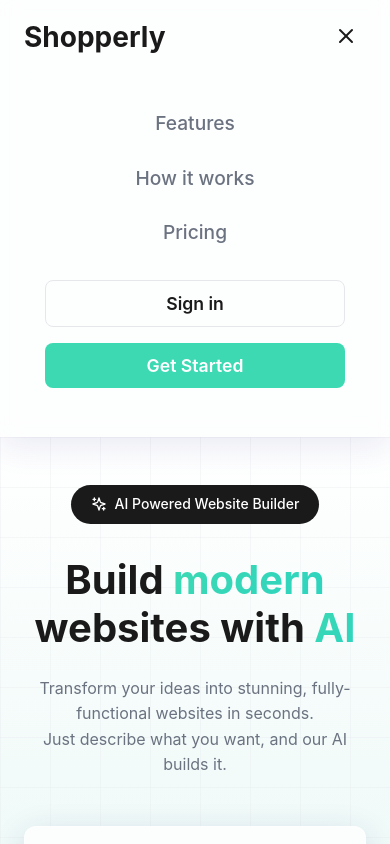
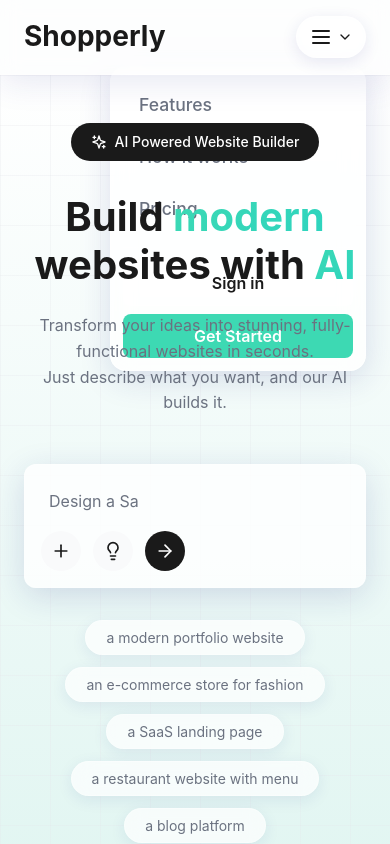
Before and after one commit to izzychils/shopperly-fe, a React (Vite) app: page / in a window 390 px wide. Both pictures are taken after a click on the button 346 px from the left and 37 px from the top of the page. Shown: the top 844 px of the page. Built offline with nearby package versions, Linux system fonts and the light colour scheme.

Commit message:
Implemented glassmorphic dropdown menu for mobile navigation using Radix UI

```diff
--- a/package.json
+++ b/package.json
@@ -10,6 +10,7 @@
     "preview": "vite preview"
   },
   "dependencies": {
+    "@radix-ui/react-dropdown-menu": "^2.1.25",
     "clsx": "^2.1.1",
     "framer-motion": "^14.1.0",
     "lucide-react": "^0.292.0",
--- a/src/components/layout/Header.css
+++ b/src/components/layout/Header.css
@@ -103,43 +103,100 @@
   }
 }
 
-.nav-mobile {
-  display: flex;
-  flex-direction: column;
-  gap: 1.5rem;
-  padding: 2rem 0;
-  border-top: 1px solid rgba(255, 255, 255, 0.18);
-  margin-top: 1rem;
-  animation: slideDown 0.3s ease;
-  align-items: center;
-  text-align: center;
+.mobile-menu-dropdown {
+  display: block;
 }
 
-.nav-mobile .nav-link {
-  font-size: 1.2rem;
-}
-
-@keyframes slideDown {
-  from {
-    opacity: 0;
-    transform: translateY(-10px);
-  }
-  to {
-    opacity: 1;
-    transform: translateY(0);
+@media (min-width: 768px) {
+  .mobile-menu-dropdown {
+    display: none;
   }
 }
 
-.header-cta-mobile {
+.mobile-menu-btn-glass {
+  display: flex;
+  align-items: center;
+  gap: 0.25rem;
+  background: rgba(255, 255, 255, 0.2);
+  backdrop-filter: blur(10px);
+  -webkit-backdrop-filter: blur(10px);
+  border: 1px solid rgba(255, 255, 255, 0.3);
+  border-radius: 9999px;
+  padding: 0.5rem 0.75rem;
+  color: var(--text-primary);
+  transition: all 0.3s ease;
+  box-shadow: 0 4px 16px rgba(31, 38, 135, 0.1);
+}
+
+.mobile-menu-btn-glass:hover {
+  background: rgba(255, 255, 255, 0.4);
+  transform: scale(1.05);
+}
+
+.mobile-menu-dropdown-content {
+  width: 16rem !important;
+  background: rgba(255, 255, 255, 0.8) !important;
+  backdrop-filter: blur(12px) !important;
+  -webkit-backdrop-filter: blur(12px) !important;
+  border: 1px solid rgba(255, 255, 255, 0.4) !important;
+  border-radius: 1rem !important;
+  padding: 0.75rem !important;
+  box-shadow: 0 8px 32px rgba(31, 38, 135, 0.15) !important;
+}
+
+.dropdown-nav-link {
+  display: block;
+  width: 100%;
+  padding: 0.75rem 1rem;
+  font-size: 1.1rem;
+  font-weight: 500;
+  color: var(--text-secondary);
+  border-radius: 0.5rem;
+  transition: all 0.3s ease;
+}
+
+.dropdown-nav-link:hover {
+  background: rgba(255, 255, 255, 0.5);
+  color: var(--text-primary);
+}
+
+.dropdown-cta-buttons {
   display: flex;
   flex-direction: column;
-  gap: 1rem;
-  margin-top: 0.5rem;
-  width: 100%;
-  max-width: 300px;
+  gap: 0.5rem;
+  margin-top: 0.75rem;
+  padding-top: 0.75rem;
+  border-top: 1px solid rgba(255, 255, 255, 0.3);
 }
 
-.header-cta-mobile button {
+.btn-secondary-dropdown,
+.btn-primary-dropdown {
   width: 100%;
-  font-size: 1.1rem;
+  padding: 0.75rem 1rem;
+  border-radius: 0.5rem;
+  font-weight: 600;
+  font-size: 1rem;
+  transition: all 0.3s ease;
 }
+
+.btn-secondary-dropdown {
+  background: rgba(255, 255, 255, 0.5);
+  color: var(--text-primary);
+  border: 1px solid rgba(255, 255, 255, 0.3);
+}
+
+.btn-secondary-dropdown:hover {
+  background: rgba(255, 255, 255, 0.7);
+}
+
+.btn-primary-dropdown {
+  background: var(--primary-color);
+  color: white;
+  border: none;
+}
+
+.btn-primary-dropdown:hover {
+  background: var(--primary-dark);
+  transform: translateY(-2px);
+  box-shadow: 0 4px 12px rgba(61, 217, 179, 0.3);
+}
--- a/src/components/layout/Header.tsx
+++ b/src/components/layout/Header.tsx
@@ -1,10 +1,14 @@
 import { useState } from 'react'
-import { Menu, X } from 'lucide-react'
+import { Menu, X, ChevronDown } from 'lucide-react'
+import {
+  DropdownMenu,
+  DropdownMenuContent,
+  DropdownMenuItem,
+  DropdownMenuTrigger,
+} from '../ui/dropdown-menu'
 import './Header.css'
 
 export const Header = () => {
-  const [isMenuOpen, setIsMenuOpen] = useState(false)
-
   return (
     <header className="header">
       <div className="container">
@@ -26,34 +30,44 @@
             <button className="btn-primary">Get Started</button>
           </div>
 
-          {/* Mobile Menu Button */}
-          <button
-            className="mobile-menu-btn"
-            onClick={() => setIsMenuOpen(!isMenuOpen)}
-            aria-label="Toggle menu"
+          {/* Mobile Menu Dropdown */}
+          <div className="mobile-menu-dropdown">
+            <DropdownMenu>
+              <DropdownMenuTrigger asChild>
+                <button className="mobile-menu-btn-glass" aria-label="Toggle menu">
+                  <Menu size={24} />
+                  <ChevronDown size={16} />
+                </button>
+              </DropdownMenuTrigger>
+
+              <DropdownMenuContent
+                className="mobile-menu-dropdown-content"
+                align="end"
+                sideOffset={8}
               >
-            {isMenuOpen ? <X size={24} /> : <Menu size={24} />}
-          </button>
-        </div>
-
-        {/* Mobile Navigation */}
-        {isMenuOpen && (
-          <div className="nav-mobile">
-            <a href="#features" className="nav-link" onClick={() => setIsMenuOpen(false)}>
+                <DropdownMenuItem asChild>
+                  <a href="#features" className="dropdown-nav-link">
                     Features
                   </a>
-            <a href="#how-it-works" className="nav-link" onClick={() => setIsMenuOpen(false)}>
+                </DropdownMenuItem>
+                <DropdownMenuItem asChild>
+                  <a href="#how-it-works" className="dropdown-nav-link">
                     How it works
                   </a>
-            <a href="#pricing" className="nav-link" onClick={() => setIsMenuOpen(false)}>
+                </DropdownMenuItem>
+                <DropdownMenuItem asChild>
+                  <a href="#pricing" className="dropdown-nav-link">
                     Pricing
                   </a>
-            <div className="header-cta-mobile">
-              <button className="btn-secondary">Sign in</button>
-              <button className="btn-primary">Get Started</button>
+                </DropdownMenuItem>
+                <div className="dropdown-cta-buttons">
+                  <button className="btn-secondary-dropdown">Sign in</button>
+                  <button className="btn-primary-dropdown">Get Started</button>
+                </div>
+              </DropdownMenuContent>
+            </DropdownMenu>
           </div>
         </div>
-        )}
       </div>
     </header>
   )
--- /dev/null
+++ b/src/components/ui/dropdown-menu.tsx
@@ -0,0 +1,61 @@
+"use client"
+
+import * as React from "react"
+import * as DropdownMenuPrimitive from "@radix-ui/react-dropdown-menu"
+import { cn } from "@/lib/utils"
+
+const DropdownMenu = DropdownMenuPrimitive.Root
+
+const DropdownMenuTrigger = DropdownMenuPrimitive.Trigger
+
+const DropdownMenuContent = React.forwardRef<
+  React.ElementRef<typeof DropdownMenuPrimitive.Content>,
+  React.ComponentPropsWithoutRef<typeof DropdownMenuPrimitive.Content>
+>(({ className, sideOffset = 4, ...props }, ref) => (
+  <DropdownMenuPrimitive.Portal>
+    <DropdownMenuPrimitive.Content
+      ref={ref}
+      sideOffset={sideOffset}
+      className={cn(
+        "z-50 min-w-[8rem] overflow-hidden rounded-md border bg-white p-1 shadow-md",
+        "data-[state=open]:animate-in data-[state=closed]:animate-out",
+        "data-[state=closed]:fade-out-0 data-[state=open]:fade-in-0",
+        "data-[state=closed]:zoom-out-95 data-[state=open]:zoom-in-95",
+        "data-[side=bottom]:slide-in-from-top-2",
+        "data-[side=left]:slide-in-from-right-2",
+        "data-[side=right]:slide-in-from-left-2",
+        "data-[side=top]:slide-in-from-bottom-2",
+        className
+      )}
+      {...props}
+    />
+  </DropdownMenuPrimitive.Portal>
+))
+DropdownMenuContent.displayName = DropdownMenuPrimitive.Content.displayName
+
+const DropdownMenuItem = React.forwardRef<
+  React.ElementRef<typeof DropdownMenuPrimitive.Item>,
+  React.ComponentPropsWithoutRef<typeof DropdownMenuPrimitive.Item> & {
+    inset?: boolean
+  }
+>(({ className, inset, ...props }, ref) => (
+  <DropdownMenuPrimitive.Item
+    ref={ref}
+    className={cn(
+      "relative flex cursor-pointer select-none items-center rounded-sm px-2 py-1.5 text-sm outline-none transition-colors",
+      "focus:bg-gray-100 focus:text-gray-900",
+      "data-[disabled]:pointer-events-none data-[disabled]:opacity-50",
+      inset && "pl-8",
+      className
+    )}
+    {...props}
+  />
+))
+DropdownMenuItem.displayName = DropdownMenuPrimitive.Item.displayName
+
+export {
+  DropdownMenu,
+  DropdownMenuTrigger,
+  DropdownMenuContent,
+  DropdownMenuItem,
+}
```
Also changed, not shown: 1 other file (tests, documents, lock files or other folders). Lines whose indentation alone changed are shown as unchanged.
